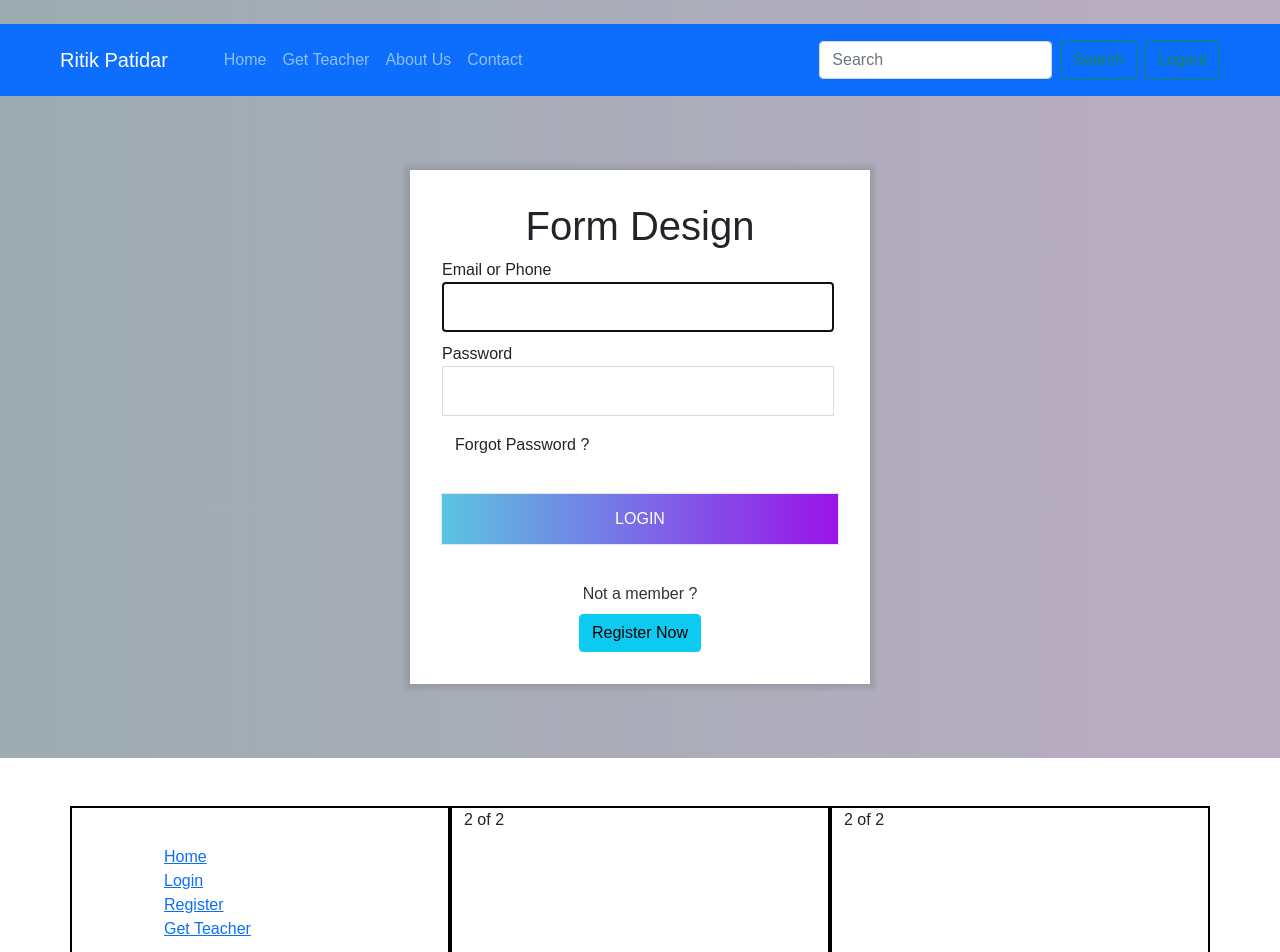
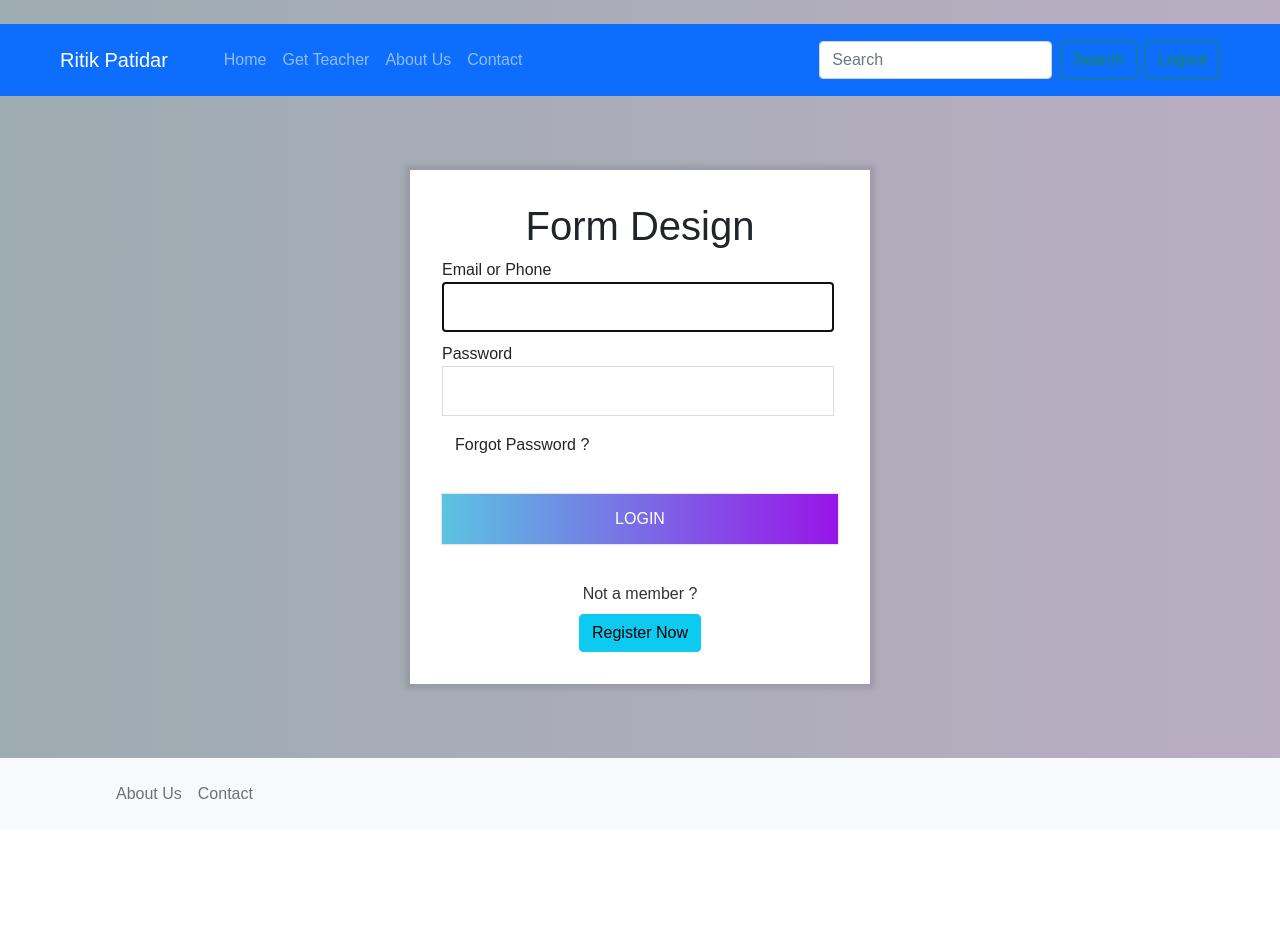
Before and after one commit to hritikpatidar/Component-enject, a React (Create React App) app: page / in a window 1280 px wide. Shown: the top 952 px of the page. After the commit the page ends 830 px from the top, so only its background shows below. Built offline with nearby package versions, Linux system fonts and the light colour scheme.

Commit message:
footer create

```diff
--- a/src/Component/Footer.js
+++ b/src/Component/Footer.js
@@ -1,39 +1,27 @@
 
 import React from 'react'
-import { Col, Container, Row } from 'react-bootstrap'
+import { Col, Container, Nav, Navbar, Row } from 'react-bootstrap'
+import { Link } from 'react-router-dom'
 
 export default function Footer() {
   return (
 
     <>
-      <div className='bg-white'>
-        <Container  style={{ width: '100%', height: "250px" }}>
-            <Row  className='pt-5'>
-              <Col className="col-4 " style={{border:"2px solid black", color:"white"}}>
-                <h4  className="ms-5">
-                  Ritik Patidar
-                </h4>
-                <ul className="ms-5">
-                  <li>
-                    <a href="/">Home</a>
-                  </li>
-                  <li>
-                    <a href="/login">Login</a>
-                  </li>
-                  <li>
-                    <a href="/register">Register</a>
-                  </li>
-                  <li>
-                    <a href="/get_teacher">Get Teacher</a>
-                  </li>
-                </ul>
+      <nav className="navbar navbar-expand-lg navbar-light bg-light">
+        <div className="container-fluid">
 
-              </Col>
-              <Col style={{border:"2px solid black"}} border="primary" >2 of 2</Col>
-              <Col style={{border:"2px solid black"}} border="primary" >2 of 2</Col>
-            </Row>
-          </Container>
-      </div>
+          <div id="navbarNav">
+            <Navbar className="navbar-nav ms-5">
+                <Nav className="nav-item ms-5">
+                  <Link to="/register" className='nav-link'>About Us</Link>
+                  <Link to="/register" className='nav-link'>Contact</Link>
+                </Nav>
+
+              </Navbar>
+          </div>
+        </div>
+      </nav>
+
     </>
 
   )
```
